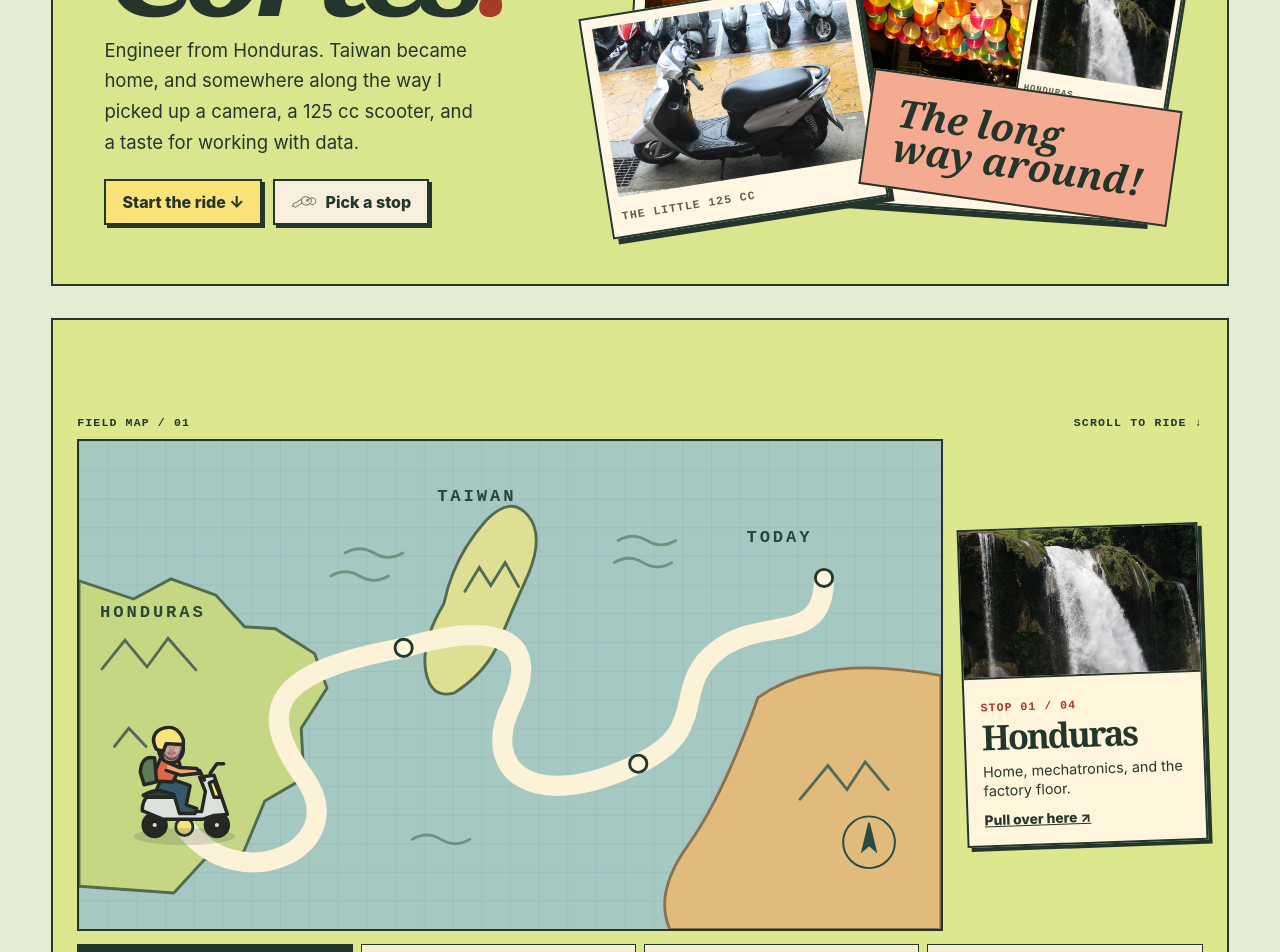
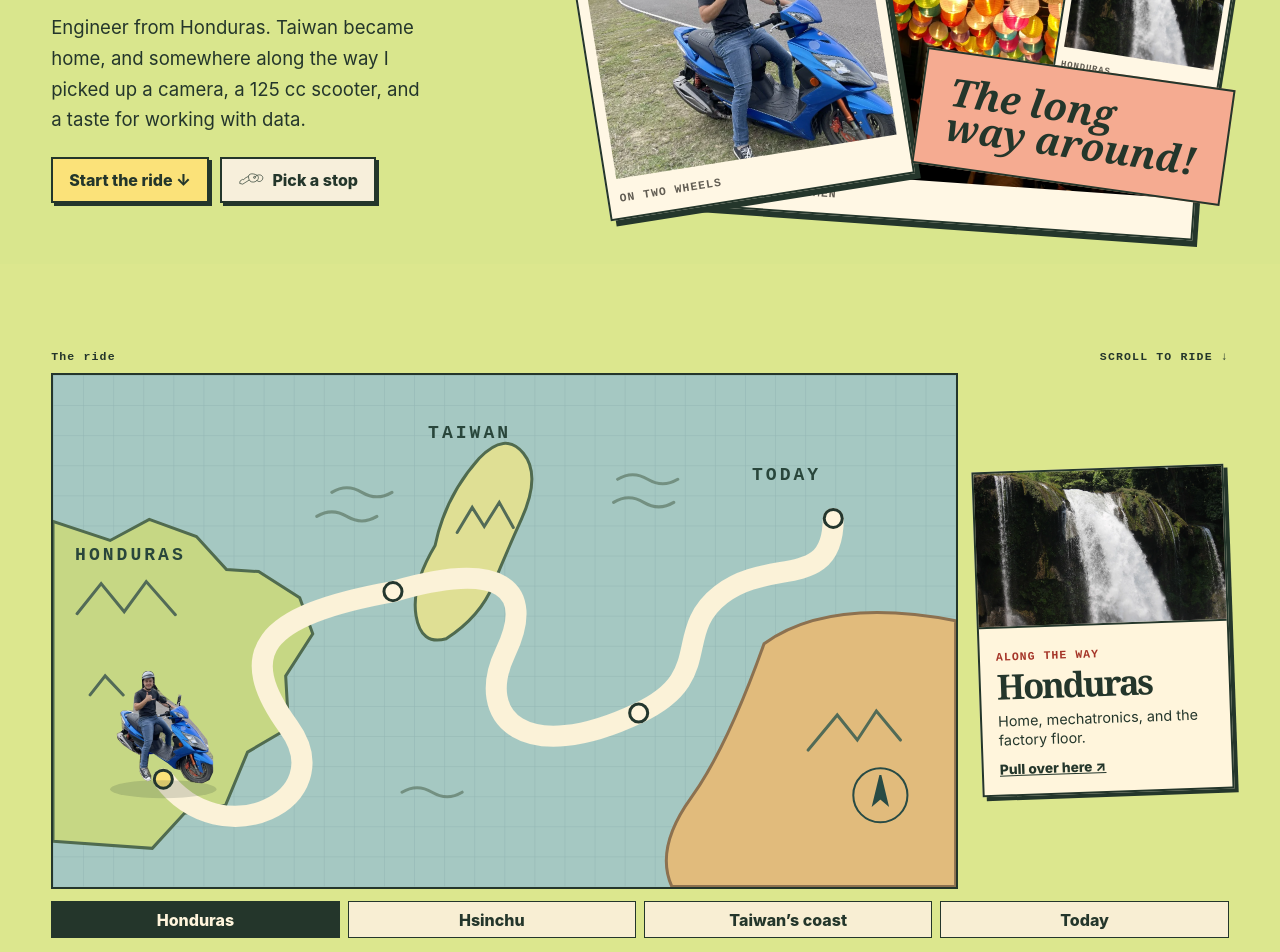
Before and after one commit to alexcortes18/AlexWebsite, a React (Vite) app: page / in a window 1280 px wide. Shown: the part 380-1332 px from the top of the page. Built offline with nearby package versions, Linux system fonts and the light colour scheme.

Commit message:
Use original ride photos and full bleed sections

```diff
--- a/src/App.jsx
+++ b/src/App.jsx
@@ -40,7 +40,7 @@ function Home({ openMap }) {
       <div className="departure-collage">
         <span className="collage-mark" aria-hidden="true">✷</span>
         <Link to="/photos/dongmen" className="departure-photo"><Frame name="dongmen" caption="01 / AFTER DARK IN DONGMEN" eager /></Link>
-        <Link to="/photos/coastal-road" className="scooter-photo"><Frame name="my-scooter" caption="THE LITTLE 125 CC" eager /></Link>
+        <Link to="/photos/coastal-road" className="scooter-photo"><Frame name="helmet-ride" caption="ON TWO WHEELS" eager /></Link>
         <Link to="/journey/nthu" className="collage-extra collage-campus"><Frame name="dorm_view" caption="HSINCHU" eager /></Link>
         <Link to="/photos/falls" className="collage-extra collage-home"><Frame name="falls" caption="HONDURAS" eager /></Link>
         <span className="departure-label" aria-hidden="true">The long<br />way around!</span>
@@ -49,10 +49,10 @@ function Home({ openMap }) {
     <RoadTrip />
     <div className="after-ride">
       {[
-        ['01 / The places', 'The full journey', 'From the factory floor in Honduras to a new home in Taiwan.', '/journey', 'dorm_view', '#ffd48a'],
-        ['02 / The projects', 'Things I’ve built', 'Industrial controls, Power BI, clinical ML, and tools for asking better questions.', '/work', 'controlPanel', '#f4a992'],
-        ['03 / Try it yourself', 'The AI Lab', 'Move a model’s cutoff, inspect retrieved sources, or follow a question into SQL.', '/lab', 'lab', '#c8bff2'],
-        ['04 / The archive', 'The photo rolls', 'Thirty frames from markets, mountains, coastlines, and the roads between them.', '/photos', 'archive-19', '#a5c8c2'],
+        ['The places', 'The full journey', 'From the factory floor in Honduras to a new home in Taiwan.', '/journey', 'dorm_view', '#ffd48a'],
+        ['The projects', 'Things I’ve built', 'Industrial controls, Power BI, clinical ML, and tools for asking better questions.', '/work', 'controlPanel', '#f4a992'],
+        ['Try it yourself', 'The AI Lab', 'Move a model’s cutoff, inspect retrieved sources, or follow a question into SQL.', '/lab', 'lab', '#c8bff2'],
+        ['The archive', 'The photo rolls', 'Thirty frames from markets, mountains, coastlines, and the roads between them.', '/photos', 'archive-19', '#a5c8c2'],
       ].map(([label, title, copy, to, frame, color]) => <section key={to} style={{ background: color }}>
         <Link to={to}><div><p className="eyebrow">{label}</p><h2>{title}</h2><p>{copy}</p><strong>Explore ↗</strong></div><img src={'/frames/' + frame + '.webp'} alt="" loading="lazy" /></Link>
       </section>)}
@@ -88,7 +88,7 @@ function Journey() {
     }
   }, [])
   return <>
-    <PageHead label="01 / The long way around" title="The journey." intro="Six stops, from Honduras to Taiwan and into the work I do today." />
+    <PageHead label="The long way around" title="The journey." intro="Six stops, from Honduras to Taiwan and into the work I do today." />
     <ol className="journey" ref={routeRef}>
       {chapters.map((chapter, i) => <li key={chapter.id}>
         <span className="mile">0{i + 1}</span>
@@ -125,7 +125,7 @@ function Chapter() {
 
 function Work() {
   return <>
-    <PageHead label="02 / Selected work" title="Things I’ve built." intro="From industrial controls to reporting, clinical machine learning, and tools that help people ask questions of their data." />
+    <PageHead label="Selected work" title="Things I’ve built." intro="From industrial controls to reporting, clinical machine learning, and tools that help people ask questions of their data." />
     <div className="project-list">
       {projects.map((project, i) => <Link key={project.id} to={'/work/' + project.id}><span className="eyebrow">0{i + 1} / {project.area}</span><div><h2>{project.title}</h2><p>{project.intro}</p></div><span aria-hidden="true">↗</span></Link>)}
     </div>
@@ -155,7 +155,7 @@ function Photos() {
     setIndex(current => (current + direction + roll.length) % roll.length)
   }
   return <section className="filmroom">
-    <PageHead label="04 / Photo archive" title="The photo rolls." intro="Pick a roll, then flip through the frames." />
+    <PageHead label="Photo archive" title="The photo rolls." intro="Pick a roll, then flip through the frames." />
     <div className="filters" aria-label="Choose a photo roll">
       {['All', ...new Set(photos.map(([, , country]) => country))].map(item => <button key={item} onClick={() => { setPlace(item); setIndex(0) }} aria-pressed={place === item}>{item}</button>)}
     </div>
@@ -190,8 +190,7 @@ function PhotoStory() {
       <div className="chapter-image"><Frame name={photo[0]} caption={photo[1]} eager /></div>
     </> : <>
       <PageHead label="A detour / Taiwan" title="Take the coastal road." intro="More than 800 km solo along Taiwan’s west coast on a 125 cc scooter, with plenty of stops by the water." />
-      <iframe className="ride-instagram" title="Alex’s original Taiwan west coast scooter ride photos on Instagram" src="https://www.instagram.com/p/DFhi--2v343WadFxZuvkZBSU_nOr89DyBbIw7Y0/embed/" loading="lazy" />
-      <p className="reading"><a className="arrow-link" href="https://www.instagram.com/alexjcortes10/p/DFhi--2v343WadFxZuvkZBSU_nOr89DyBbIw7Y0/">See the original ride photos on Instagram ↗</a></p>
+      <div className="chapter-image"><Frame name="ig-coast" caption="Taiwan’s west coast, from my scooter ride" eager /></div>
     </>}
   </>
 }
@@ -214,7 +213,7 @@ function Lab() {
   })).filter(match => match.score > 0).sort((a, b) => b.score - a.score).slice(0, 3)
   const candidates = sampleCodes.filter(([, score]) => score >= threshold)
   return <>
-    <PageHead label="03 / Experiments" title="AI Lab." intro="Small examples of the ideas behind my clinical ML, retrieval, and SQL agent work." />
+    <PageHead label="Experiments" title="AI Lab." intro="Small examples of the ideas behind my clinical ML, retrieval, and SQL agent work." />
     <section className="lab-panel" id="threshold">
       <p className="eyebrow">01 / Synthetic example</p><h2>Where do you set the cutoff?</h2>
       <p>Lowering the cutoff puts more candidate procedure codes in front of the reviewer. Try moving it.</p>
--- a/src/RoadTrip.jsx
+++ b/src/RoadTrip.jsx
@@ -1,11 +1,10 @@
-import portrait from './assets/Alex_dark_blue.jpg'
 import { useEffect, useRef, useState } from 'react'
 import { Link } from 'react-router-dom'
 
 const stops = [
   { title: 'Honduras', note: 'Home, mechatronics, and the factory floor.', to: '/journey/honduras', frame: 'falls', x: 110, y: 403, color: '#dce78e' },
   { title: 'Hsinchu', note: 'A new home, a master’s at NTHU, and a summer at IBM.', to: '/journey/nthu', frame: 'dorm_view', x: 339, y: 216, color: '#ffd48a' },
-  { title: 'Taiwan’s coast', note: 'A little 125 cc scooter and more than 800 km on the west coast.', to: '/photos/coastal-road', frame: 'kenting', x: 584, y: 337, color: '#f4a992' },
+  { title: 'Taiwan’s coast', note: 'A little 125 cc scooter and more than 800 km on the west coast.', to: '/photos/coastal-road', frame: 'ig-coast', x: 584, y: 337, color: '#f4a992' },
   { title: 'Today', note: 'Power BI, clinical machine learning, RAG, and a SQL agent.', to: '/work', frame: 'lab', x: 778, y: 143, color: '#c8bff2' },
 ]
 
@@ -18,22 +17,10 @@ const roads = [
 function Rider({ riderRef }) {
   return <g ref={riderRef} transform="translate(110 403)">
     <ellipse cx="0" cy="10" rx="53" ry="9" fill="#20332c" opacity=".16" />
-    <g stroke="#242722" strokeWidth="3.6" strokeLinejoin="round" strokeLinecap="round">
-      <circle cx="-31" cy="-2" r="12" fill="#242722" /><circle cx="34" cy="-2" r="12" fill="#242722" />
-      <circle cx="-31" cy="-2" r="4" fill="#e4d9bc" /><circle cx="34" cy="-2" r="4" fill="#e4d9bc" />
-      <path d="M-44-17Q-44-37-19-39L-4-34 1-16 18-16 22-37 16-52 31-54 42-22 45-13 31-12 19-8-22-8Z" fill="#dce2db" />
-      <path d="M-43-33Q-29-42-6-36L1-31H-38Z" fill="#303a36" />
-      <path d="M21-49 16-59 10-59M27-56 34-66 41-66" fill="none" />
-      <path d="M31-48 38-31 31-31 26-46Z" fill="#ffe47b" />
-      <path d="M-21-57-8-48 6-43 2-23 13-19 11-14H-5L-11-34-29-39Z" fill="#355b68" />
-      <path d="M-24-74Q-8-82-4-62L-12-47-30-48-31-57Z" fill="#df664b" />
-      <path d="M-17-67-5-62 13-61 16-56-4-54-19-59" fill="#f5a66c" />
-      <defs><clipPath id="rider-face"><ellipse cx="-14" cy="-82" rx="13" ry="15" /></clipPath></defs>
-      <image href={portrait} x="-38" y="-106" width="48" height="51" preserveAspectRatio="xMidYMid slice" clipPath="url(#rider-face)" />
-      <ellipse cx="-14" cy="-82" rx="13" ry="15" fill="none" />
-      <path d="M-29-81Q-37-95-25-102-8-109-1-91L-1-86-19-87-22-79Z" fill="#fbe279" />
-      <path d="M-31-72Q-45-75-46-57L-42-44-29-47Z" fill="#5b7c57" />
-    </g>
+    <svg x="-51" y="-109" width="104" height="114" viewBox="145 209 480 555" overflow="visible">
+      <defs><clipPath id="rider-photo-outline"><path d="M276 246Q279 214 306 214Q332 214 338 240L338 278 352 300 380 331 405 351 445 381 448 355 455 327 469 331 460 380 481 383 504 410 505 443 550 492 593 548 602 597 623 630 624 701 604 744 568 761 513 753 481 730 464 697 432 688 402 663 373 643 335 617 311 619 304 682 322 722 321 745 303 751 282 737 265 704 264 675 268 624 224 600 185 574 157 544 153 519 180 505 177 451 170 417 182 406 233 406 237 349 242 322 278 298Z"/></clipPath></defs>
+      <image href="/frames/helmet-ride.webp" width="624" height="832" preserveAspectRatio="none" clipPath="url(#rider-photo-outline)" />
+    </svg>
   </g>
 }
 
@@ -92,7 +79,7 @@ export default function RoadTrip() {
   const stop = stops[active]
   return <section className="ride" ref={tripRef} id="ride" aria-label="Ride through Alex’s story">
     <div className="ride-stage" style={{ '--stop-color': stop.color }}>
-      <div className="ride-top"><span>FIELD MAP / 01</span><span>SCROLL TO RIDE ↓</span></div>
+      <div className="ride-top"><span>The ride</span><span>SCROLL TO RIDE ↓</span></div>
       <div className="atlas">
         <svg viewBox="0 0 900 510" role="img" aria-label="Illustrated route through Honduras, Taiwan, and Alex’s current work">
           <defs><pattern id="atlas-grid" width="30" height="30" patternUnits="userSpaceOnUse"><path d="M0 30V0H30" fill="none" stroke="#355b68" strokeOpacity=".17" /></pattern></defs>
@@ -115,11 +102,11 @@ export default function RoadTrip() {
         </svg>
         <article className="ride-ticket">
           <img src={'/frames/' + stop.frame + '.webp'} alt="" />
-          <div><span className="eyebrow">STOP 0{active + 1} / 04</span><h2>{stop.title}</h2><p>{stop.note}</p><Link to={stop.to}>Pull over here ↗</Link></div>
+          <div><span className="eyebrow">Along the way</span><h2>{stop.title}</h2><p>{stop.note}</p><Link to={stop.to}>Pull over here ↗</Link></div>
         </article>
       </div>
       <nav className="ride-dial" aria-label="Jump to a ride stop">
-        {stops.map(({ title }, i) => <button key={title} type="button" onClick={() => goTo(i)} aria-current={active === i ? 'step' : undefined}><span>0{i + 1}</span>{title}</button>)}
+        {stops.map(({ title }, i) => <button key={title} type="button" onClick={() => goTo(i)} aria-current={active === i ? 'step' : undefined}>{title}</button>)}
       </nav>
     </div>
   </section>
--- a/src/index.css
+++ b/src/index.css
@@ -217,3 +217,11 @@ body { background: #e5ecd4; }
 .after-ride img { aspect-ratio:1.55; object-fit:cover; border:6px solid #fff7e4; box-shadow:4px 4px #24362b; transform:rotate(2deg); }
 .after-ride a:hover img { transform:rotate(0); }
 @media(max-width:650px) { .after-ride a { grid-template-columns:1fr; } }
+
+.departure, .ride, .after-ride { margin-inline: calc((100% - 100vw) / 2); }
+.departure { margin-block: 0; border: 0; padding-inline: max(4vw, calc((100vw - 1200px) / 2)); }
+.ride-stage { border: 0; padding-inline: max(4vw, calc((100vw - 1320px) / 2)); }
+.after-ride { gap: 0; margin-top: 0; }
+.after-ride section { border: 0; }
+.after-ride a { max-width: 1320px; margin-inline: auto; }
+.scooter-photo img { aspect-ratio: 1.25; object-fit: cover; object-position: center 65%; }
```
Also changed, not shown: public/frames/helmet-ride.webp (added), public/frames/ig-coast.webp (added).
